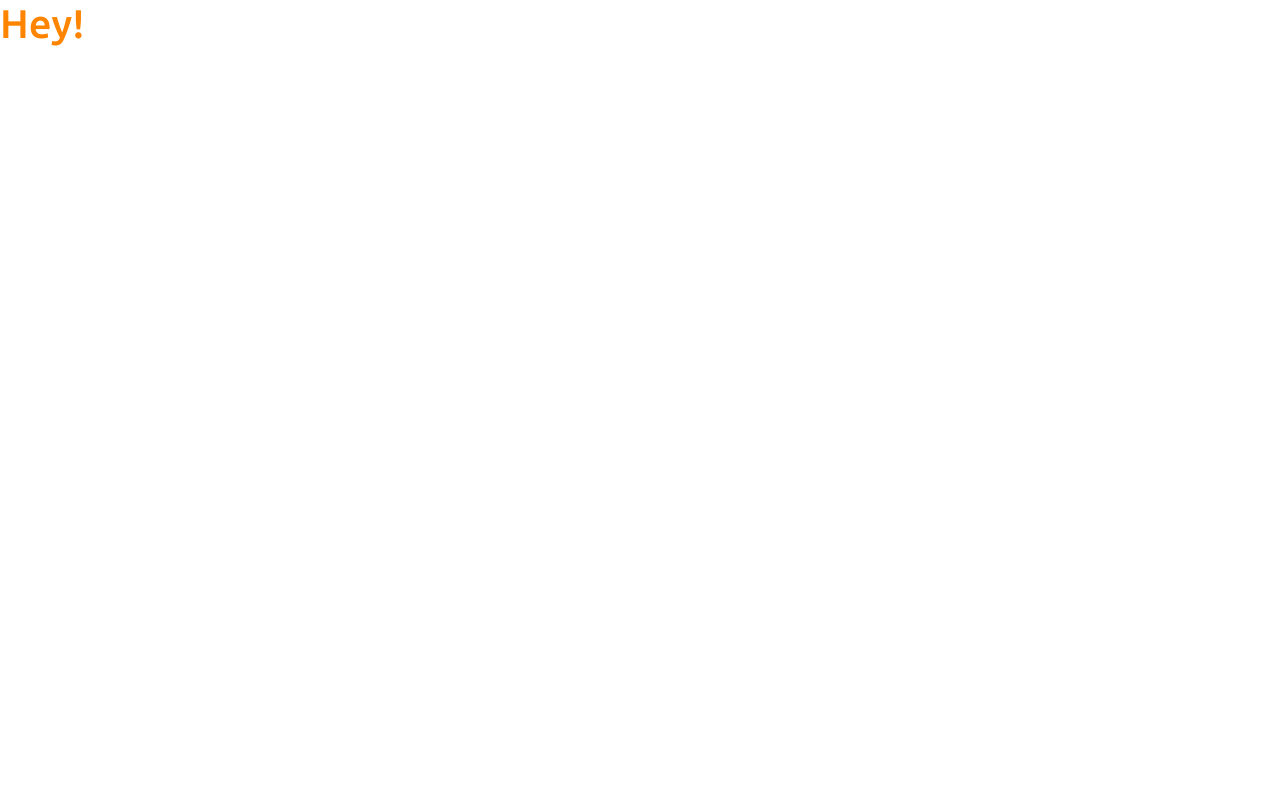
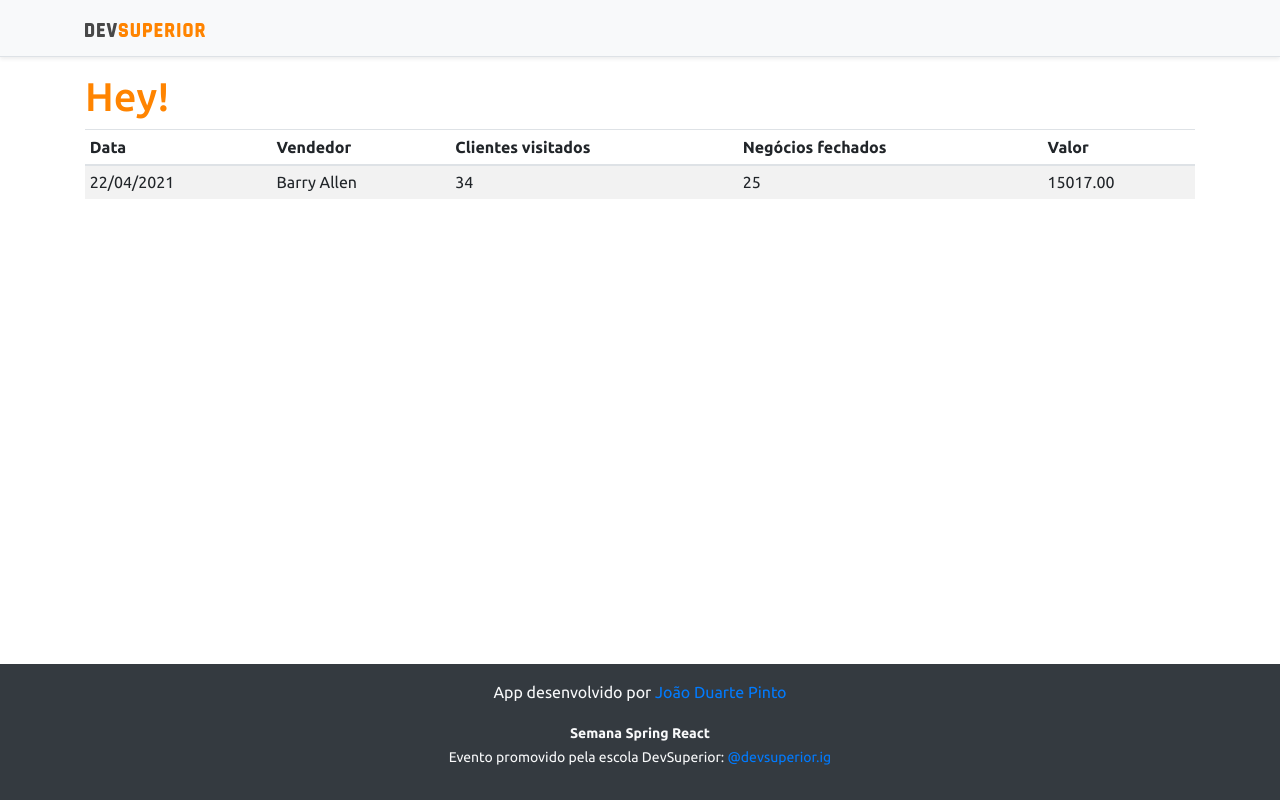
Before and after one commit to joaoduartepinto/ssrdevsup, a React (Create React App) app in the folder frontend/: page / in a window 1280 px wide. Built offline with nearby package versions, Linux system fonts and the light colour scheme.

Commit message:
Basic static components

```diff
--- a/frontend/src/App.tsx
+++ b/frontend/src/App.tsx
@@ -1,11 +1,19 @@
 import React from 'react';
+import NavBar from "./components/NavBar";
+import Footer from "./components/Footer";
+import DataTable from "./components/DataTable";
 
 function App() {
-  return (
-    <div>
-      <h1 className={"text-primary"}>Hey!</h1>
-    </div>
-  );
+    return (
+        <>
+            <NavBar/>
+            <div className="container">
+                <h1 className="text-primary">Hey!</h1>
+                <DataTable/>
+            </div>
+            <Footer/>
+        </>
+    );
 }
 
 export default App;
--- /dev/null
+++ b/frontend/src/components/DataTable/index.tsx
@@ -0,0 +1,30 @@
+import React from 'react';
+
+function DataTable() {
+    return (
+        <div className="table-responsive">
+            <table className="table table-striped table-sm">
+                <thead>
+                <tr>
+                    <th>Data</th>
+                    <th>Vendedor</th>
+                    <th>Clientes visitados</th>
+                    <th>Negócios fechados</th>
+                    <th>Valor</th>
+                </tr>
+                </thead>
+                <tbody>
+                <tr>
+                    <td>22/04/2021</td>
+                    <td>Barry Allen</td>
+                    <td>34</td>
+                    <td>25</td>
+                    <td>15017.00</td>
+                </tr>
+                </tbody>
+            </table>
+        </div>
+    );
+}
+
+export default DataTable;
--- /dev/null
+++ b/frontend/src/components/Footer/index.tsx
@@ -0,0 +1,18 @@
+import React from 'react';
+
+function Footer() {
+    return (
+        <footer className="footer mt-auto py-3 bg-dark">
+            <div className="container">
+                <p className="text-light">App desenvolvido por <a href="https://github.com/joaoduartepinto" target="_blank"
+                                                                  rel="noreferrer">João Duarte Pinto</a></p>
+                <p className="text-light"><small><strong>Semana Spring React</strong><br/>
+                    Evento promovido pela escola DevSuperior: <a href="https://instagram.com/devsuperior.ig"
+                                                                 target="_blank"
+                                                                 rel="noreferrer">@devsuperior.ig</a></small></p>
+            </div>
+        </footer>
+    );
+}
+
+export default Footer;
--- /dev/null
+++ b/frontend/src/components/NavBar/index.tsx
@@ -0,0 +1,17 @@
+import React from 'react';
+import ImgDsDark from 'assets/img/ds_dark.svg';
+
+function NavBar() {
+    return (
+        <div
+            className="d-flex flex-column flex-md-row align-items-center p-3 px-md-4 mb-3 bg-light border-bottom shadow-sm">
+            <div className="container">
+                <nav className="my-2 my-md-0 mr-md-3">
+                    <img src={ImgDsDark} alt="DevSuperior" width="120"/>
+                </nav>
+            </div>
+        </div>
+    );
+}
+
+export default NavBar;
```
Also changed, not shown: frontend/src/assets/img/ds_dark.svg (added).
